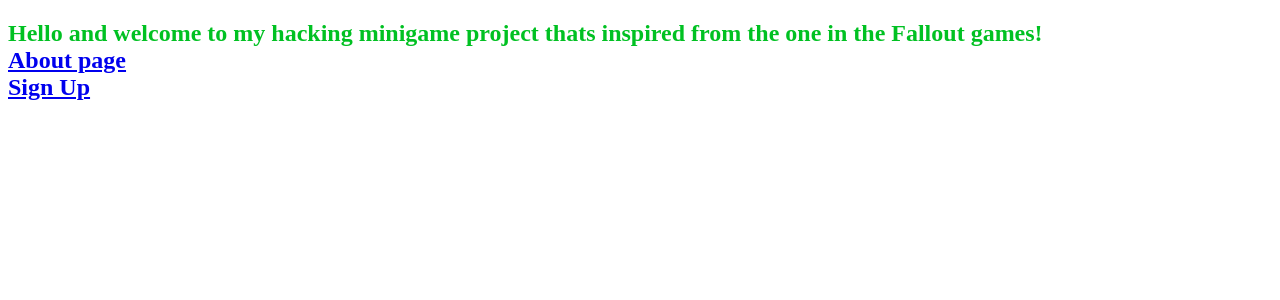
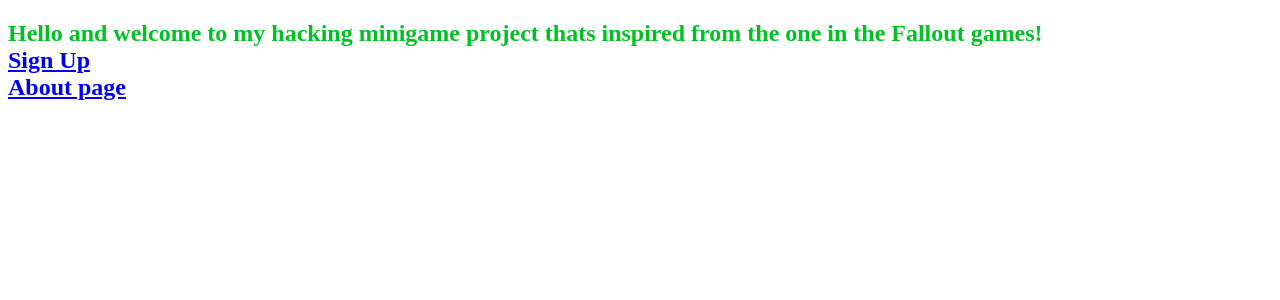
Before and after one commit to Learningstuff98/hacking-minigame, a React (Vite) app: page / in a window 1280 px wide. Shown: the top 300 px of the page. Built offline with nearby package versions, Linux system fonts and the light colour scheme.

Commit message:
Added basic mock user flow

```diff
--- a/src/main.jsx
+++ b/src/main.jsx
@@ -1,4 +1,4 @@
-import React from 'react'
+import React, { useState } from 'react'
 import ReactDOM from 'react-dom/client'
 import { createBrowserRouter, RouterProvider } from 'react-router-dom';
 import './App.css'
@@ -7,24 +7,30 @@ import ErrorPage from './routes/error-page';
 import AboutPage from './routes/about';
 import SignUp from './routes/sign-up';
 
+function Main() {
+  const [user, setUser] = useState(null);
+
   const router = createBrowserRouter([
     {
       path: "/",
-    element: <Root />,
-    errorElement: <ErrorPage />
+      element: <Root user={user} setUser={setUser}/>,
+      errorElement: <ErrorPage/>
     },
     {
       path: '/about',
-    element: <AboutPage />
+      element: <AboutPage/>
     },
     {
       path: "/sign-up",
-    element: <SignUp />
+      element: <SignUp setUser={setUser}/>
     }
   ]);
 
+  return <React.StrictMode>
+    <RouterProvider router={router}/>
+  </React.StrictMode>
+}
+
 ReactDOM.createRoot(document.getElementById('root')).render(
-  <React.StrictMode>
-    <RouterProvider router={router} />
-  </React.StrictMode>,
-)
+  <Main/>
+);
--- a/src/routes/root.jsx
+++ b/src/routes/root.jsx
@@ -1,12 +1,25 @@
 import { Link } from 'react-router-dom';
 
-function Root() {
-  return <h2 className="green">
-    Hello and welcome to my hacking minigame project thats inspired from the
-    one in the Fallout games!
-    <div><Link to={'about'}>About page</Link></div>
-    <div><Link to={'sign-up'}>Sign Up</Link></div>
-  </h2>
+function Root(props) {
+  if(props.user) {
+    return <div className="green">
+      <h2>
+        Hello {props.user.username} and welcome to my hacking minigame project thats inspired from the
+        one in the Fallout games!
+        <div><Link to={'about'}>About page</Link></div>
+        <div onClick={() => props.setUser(null)}>Log out</div>
+      </h2>
+    </div>
+  } else {
+    return <div className="green">
+      <h2>
+        Hello and welcome to my hacking minigame project thats inspired from the
+        one in the Fallout games!
+        <div><Link to={'sign-up'}>Sign Up</Link></div>
+        <div><Link to={'about'}>About page</Link></div>
+      </h2>
+    </div>
+  }
 }
 
-export default Root
+export default Root;
--- a/src/routes/sign-up.jsx
+++ b/src/routes/sign-up.jsx
@@ -1,22 +1,17 @@
 import React, { useState } from "react";
 import { Link, useNavigate } from 'react-router-dom';
 
-function SignUp() {
+function SignUp(props) {
   const navigate = useNavigate();
   const [usernameInput, setUsernameInput] = useState('');
   const [emailInput, setEmailInput] = useState('');
   const [passwordInput, setPasswordInput] = useState('');
   const [confirmPaswordInput, setConfirmPasswordInput] = useState('');
 
-  const submit = (formData) => {
-    //setUser(formData);
-    console.log(formData);
-  };
-
   const handleSubmit = (e) => {
     e.preventDefault();
     if(usernameInput.length > 0) {
-      submit({
+      props.setUser({
         username: usernameInput,
         email: emailInput,
         password: passwordInput
```
Lines whose indentation alone changed are shown as unchanged.
